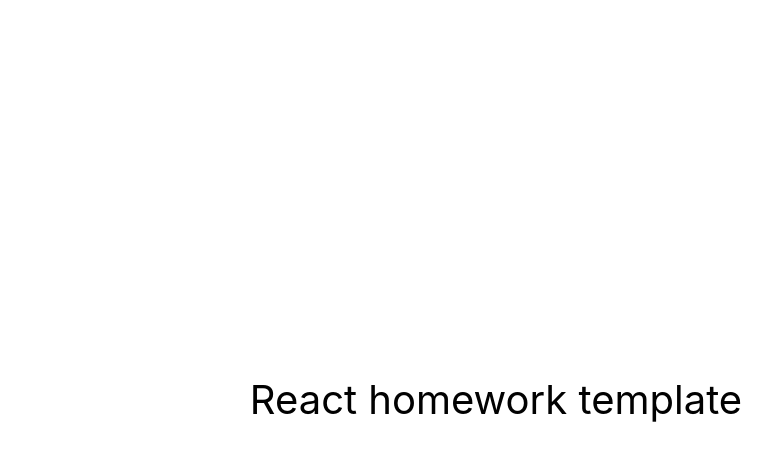
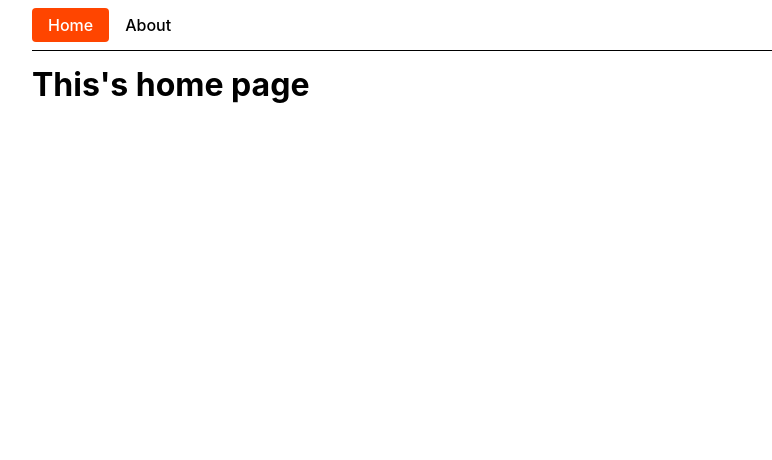
Before and after one commit to giligran/goit-react-hw-05-movies, a React (Create React App) app: page / in a window 1280 px wide. Shown: the top 460 px of the page, without its empty margins (144-916 px from the left). Built offline with nearby package versions, Linux system fonts and the light colour scheme.

Commit message:
Update 9 files

```diff
--- a/package.json
+++ b/package.json
@@ -9,11 +9,14 @@
     "@testing-library/jest-dom": "^5.16.3",
     "@testing-library/react": "^12.1.4",
     "@testing-library/user-event": "^13.5.0",
+    "axios": "^1.4.0",
     "modern-normalize": "^2.0.0",
     "prop-types": "^15.8.1",
     "react": "^18.1.0",
     "react-dom": "^18.1.0",
+    "react-router-dom": "^6.14.2",
     "react-scripts": "5.0.1",
+    "styled-components": "^6.0.7",
     "web-vitals": "^2.1.3"
   },
   "scripts": {
--- a/src/components/App.jsx
+++ b/src/components/App.jsx
@@ -1,16 +1,23 @@
+import Movies from 'pages/Movies';
+import { Route, Routes } from 'react-router-dom';
+import Home from 'pages/Home';
+import { Container, Header, Link } from './App.styled';
+
 export const App = () => {
   return (
-    <div
-      style={{
-        height: '100vh',
-        display: 'flex',
-        justifyContent: 'center',
-        alignItems: 'center',
-        fontSize: 40,
-        color: '#010101'
-      }}
-    >
-      React homework template
-    </div>
+    <Container>
+      <Header>
+        <nav>
+          <Link to="/" end>
+            Home
+          </Link>
+          <Link to="/movies">About</Link>
+        </nav>
+      </Header>
+      <Routes>
+        <Route path="/" element={<Home />} />
+        <Route path="/movies" element={<Movies />} />
+      </Routes>
+    </Container>
   );
 };
--- /dev/null
+++ b/src/components/App.styled.js
@@ -0,0 +1,40 @@
+import styled from 'styled-components';
+import { NavLink } from 'react-router-dom';
+
+export const Container = styled.div`
+  max-width: 960px;
+  margin: 0 auto;
+  padding: 0 16px;
+`;
+
+export const Header = styled.header`
+  display: flex;
+  align-items: center;
+  justify-content: space-between;
+  gap: 12px;
+  padding: 8px 0;
+  margin-bottom: 16px;
+  border-bottom: 1px solid black;
+
+  > nav {
+    display: flex;
+  }
+`;
+
+export const Logo = styled.p`
+  font-weight: 700;
+  margin: 0;
+`;
+
+export const Link = styled(NavLink)`
+  padding: 8px 16px;
+  border-radius: 4px;
+  text-decoration: none;
+  color: black;
+  font-weight: 500;
+
+  &.active {
+    color: white;
+    background-color: orangered;
+  }
+`;
--- a/src/index.js
+++ b/src/index.js
@@ -1,4 +1,5 @@
 import React from 'react';
+import { BrowserRouter } from 'react-router-dom';
 import ReactDOM from 'react-dom/client';
 import { App } from 'components/App';
 import 'modern-normalize';
@@ -6,6 +7,8 @@ import './css/styles.css';
 
 ReactDOM.createRoot(document.getElementById('root')).render(
   <React.StrictMode>
-    <App />
+    <BrowserRouter>
+      <App />
+    </BrowserRouter>
   </React.StrictMode>
 );
--- /dev/null
+++ b/src/pages/Home.jsx
@@ -0,0 +1,5 @@
+function Home() {
+  return <h1>This's home page</h1>;
+}
+
+export default Home;
--- /dev/null
+++ b/src/pages/Movies.jsx
@@ -0,0 +1,5 @@
+function Movies() {
+  return <h1>This's movies page</h1>;
+}
+
+export default Movies;
```
Also changed, not shown: src/utils/TMDBService.js (added, +14 -0 lines), .codesandbox/tasks.json (added), 1 other file (tests, documents, lock files or other folders).
